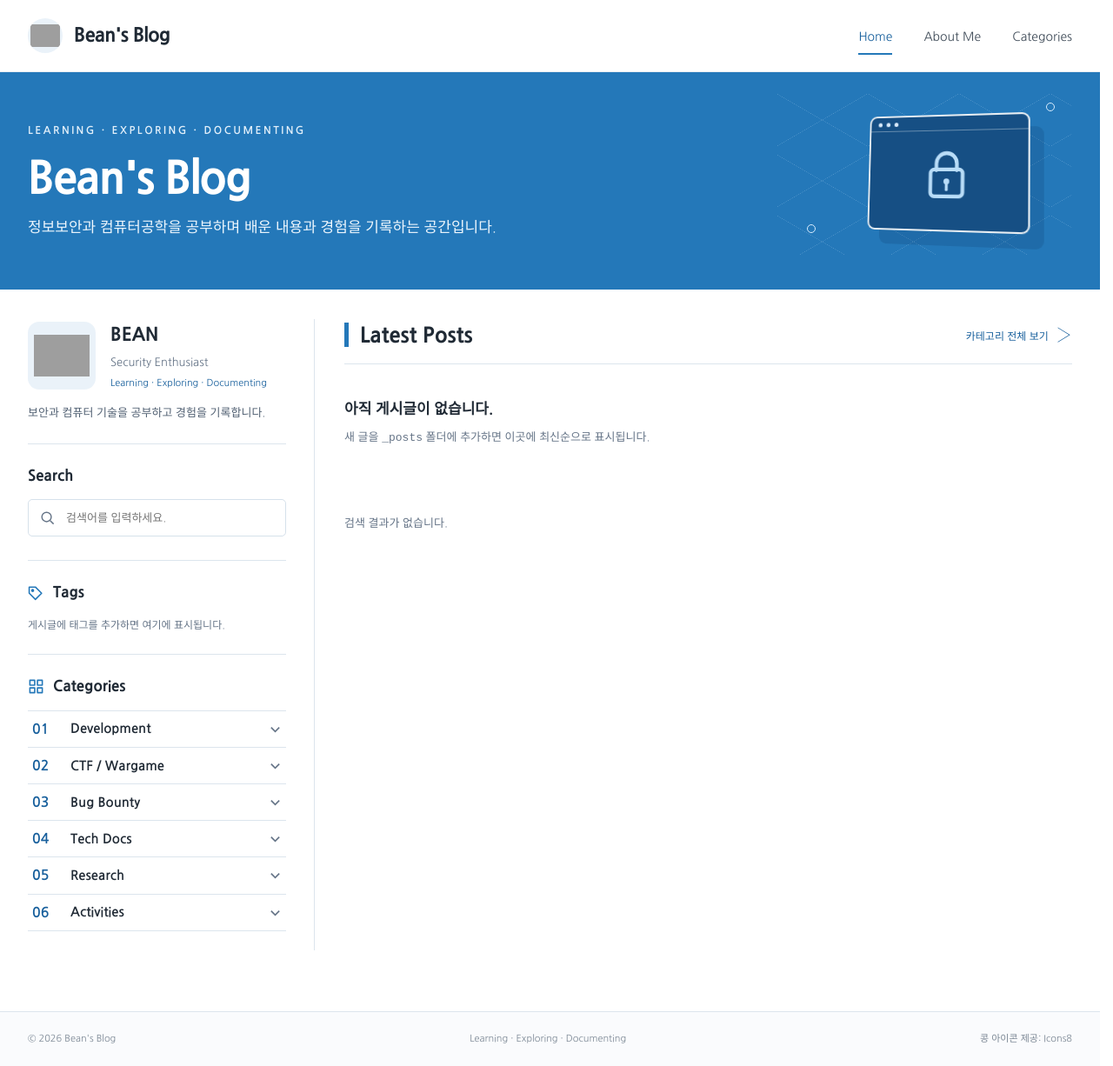
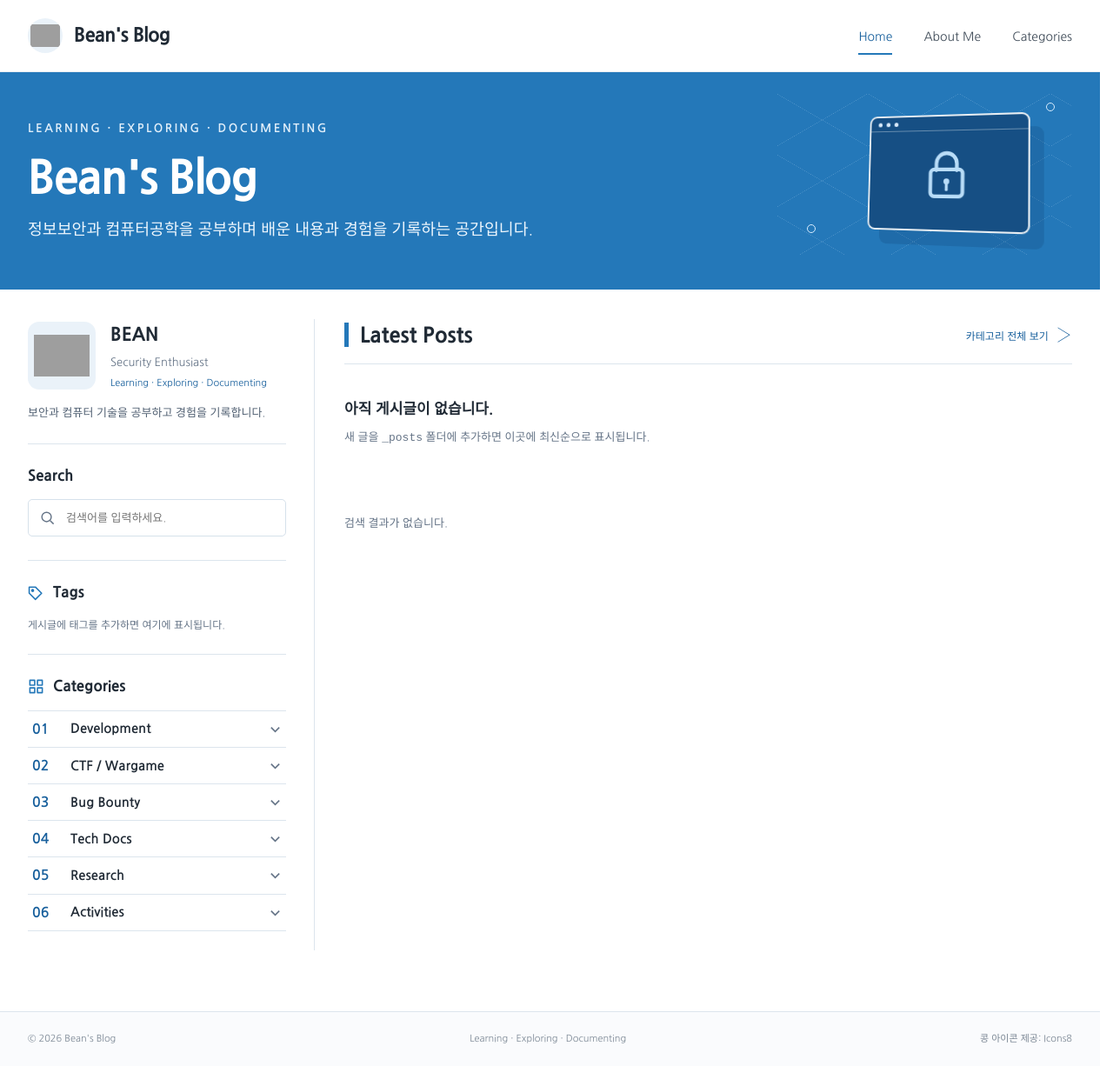
Before and after one commit to BEAN-CMD418/bean-cmd418.github.io, a Jekyll site: the page built from index.md, in a window 1280 px wide. Shown: the whole page at 87% size. Built offline with Jekyll 4.4.1, drawn with Linux system fonts in a browser that asks for light colours; some web fonts are replaced; grey boxes are pictures that could not be loaded.

Commit message:
Slightly enlarge homepage hero text

```diff
--- a/assets/css/bean-theme.css
+++ b/assets/css/bean-theme.css
@@ -55,9 +55,9 @@ button, input { font: inherit; }
   position: relative; gap: 40px;
 }
 .hero-copy { position: relative; z-index: 2; padding: 38px 0; max-width: 720px; }
-.hero-kicker { margin: 0 0 14px; font-size: 12px; font-weight: 700; letter-spacing: 2.5px; color: #e1effa; }
-.hero h1 { margin: 0 0 12px; color: #fff; font-size: clamp(32px, 4vw, 52px); line-height: 1.2; letter-spacing: -1.7px; font-weight: 800; }
-.hero-copy > p:last-child { margin: 0; color: #edf6fd; font-size: 17px; }
+.hero-kicker { margin: 0 0 14px; font-size: calc(12px + 1pt); font-weight: 700; letter-spacing: 2.5px; color: #e1effa; }
+.hero h1 { margin: 0 0 12px; color: #fff; font-size: clamp(calc(32px + 1pt), calc(4vw + 1pt), calc(52px + 1pt)); line-height: 1.2; letter-spacing: -1.7px; font-weight: 800; }
+.hero-copy > p:last-child { margin: 0; color: #edf6fd; font-size: calc(17px + 1pt); }
 .hero-art { position: relative; flex: 0 0 340px; height: 210px; align-self: stretch; overflow: hidden; }
 .hero-grid {
   position: absolute; inset: 20px -30px -50px 0; opacity: .24;
@@ -208,8 +208,8 @@ pre { overflow-x: auto; padding: 16px; background: #f2f5f8; border: 1px solid va
   .main-nav a[aria-current="page"]::after { bottom: 7px; }
   .hero-inner { min-height: 205px; }
   .hero-copy { padding: 30px 0; }
-  .hero h1 { font-size: 30px; }
-  .hero-copy > p:last-child { max-width: 290px; font-size: 13px; }
+  .hero h1 { font-size: calc(30px + 1pt); }
+  .hero-copy > p:last-child { max-width: 290px; font-size: calc(13px + 1pt); }
   .hero-art { position: absolute; right: -100px; width: 230px; opacity: .35; }
   .hero-window { right: 30px; transform: scale(.8); }
   .page-shell { padding-top: 25px; }
```
